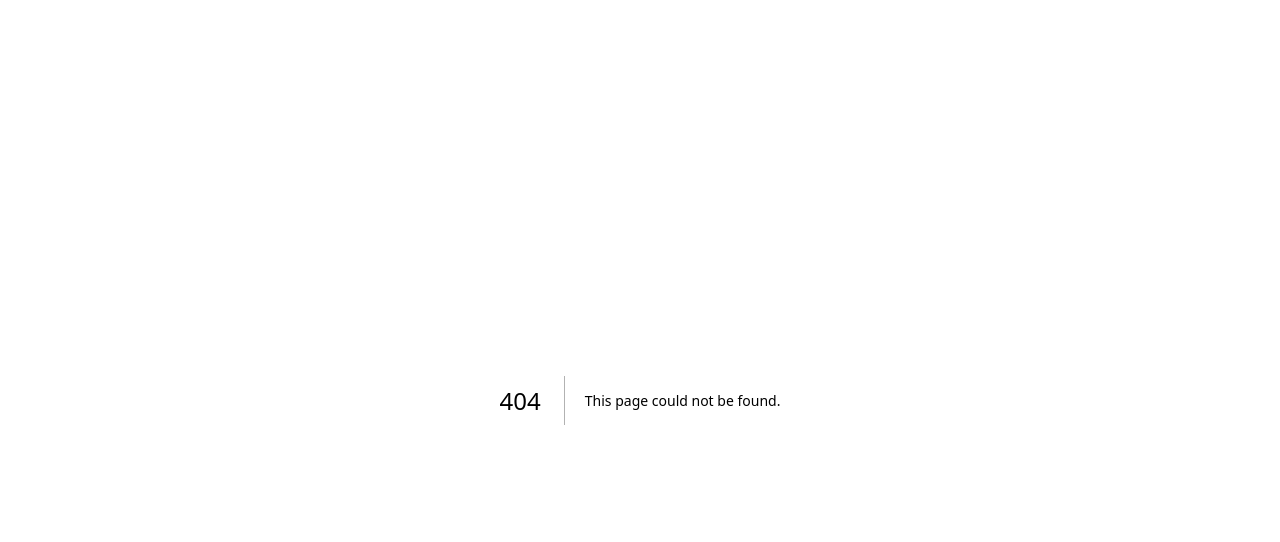
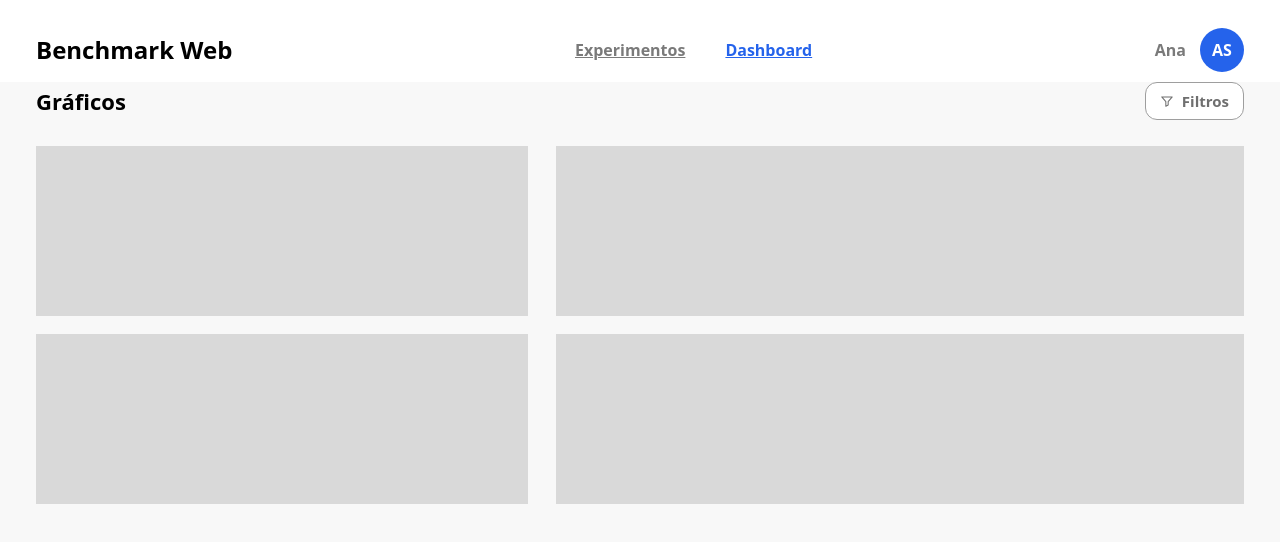
Before and after one commit to ana-clara-souza/front-end-benchmark, a Next.js app: page /dashboard in a window 1280 px wide. Before the commit this address had no page. Shown: the top 542 px of the page. Built offline with nearby package versions, Linux system fonts and the light colour scheme.

Commit message:
Criação da página dashboard

```diff
--- /dev/null
+++ b/app/dashboard/dashboard.css
@@ -0,0 +1,85 @@
+.dashboard-page {
+  min-height: 100vh;
+  background: #f8f8f8;
+}
+
+.dashboard-content {
+  padding: 0 36px 36px;
+}
+
+.dashboard-header {
+  display: flex;
+  align-items: center;
+  justify-content: space-between;
+  margin-bottom: 26px;
+}
+
+.dashboard-title {
+  margin: 0;
+  font-size: 22px;
+  font-weight: 800;
+  color: #000000;
+}
+
+.dashboard-filter-button {
+  height: 38px;
+  padding: 0 14px;
+  border: 1px solid #9e9e9e;
+  border-radius: 12px;
+  background: #ffffff;
+  color: #6f6f6f;
+  font-size: 15px;
+  font-weight: 600;
+  cursor: pointer;
+  display: inline-flex;
+  align-items: center;
+  gap: 8px;
+}
+
+.dashboard-filter-button:hover {
+  border-color: #2563eb;
+  color: #2563eb;
+}
+
+.dashboard-filter-icon {
+  display: flex;
+  align-items: center;
+  justify-content: center;
+}
+
+.dashboard-grid {
+  display: grid;
+  grid-template-columns: 1fr 1.4fr;
+  gap: 18px 28px;
+}
+
+.dashboard-card {
+  background: #d9d9d9;
+  border-radius: 0;
+  min-height: 170px;
+}
+
+.dashboard-card.wide {
+  min-height: 170px;
+}
+
+@media (max-width: 900px) {
+  .dashboard-content {
+    padding: 0 24px 24px;
+  }
+
+  .dashboard-grid {
+    grid-template-columns: 1fr;
+  }
+
+  .dashboard-card,
+  .dashboard-card.wide {
+    min-height: 160px;
+  }
+
+  .dashboard-header {
+    flex-direction: column;
+    align-items: flex-start;
+    gap: 12px;
+  }
+}
--- /dev/null
+++ b/app/dashboard/page.tsx
@@ -0,0 +1,42 @@
+import Navbar from "../../components/Navbar";
+
+export default function DashboardPage() {
+  return (
+    <main className="dashboard-page">
+      <Navbar active="dashboard" userName="Ana" initials="AS" />
+
+      <section className="dashboard-content">
+        <div className="dashboard-header">
+          <h2 className="dashboard-title">Gráficos</h2>
+
+          <button className="dashboard-filter-button" type="button">
+            <span className="dashboard-filter-icon">
+              <svg
+                width="14"
+                height="14"
+                viewBox="0 0 24 24"
+                fill="none"
+                xmlns="http://www.w3.org/2000/svg"
+              >
+                <path
+                  d="M3 5H21L14 13V19L10 21V13L3 5Z"
+                  stroke="currentColor"
+                  strokeWidth="1.8"
+                  strokeLinejoin="round"
+                />
+              </svg>
+            </span>
+            Filtros
+          </button>
+        </div>
+
+        <div className="dashboard-grid">
+          <div className="dashboard-card"></div>
+          <div className="dashboard-card wide"></div>
+          <div className="dashboard-card"></div>
+          <div className="dashboard-card wide"></div>
+        </div>
+      </section>
+    </main>
+  );
+}
--- a/app/layout.tsx
+++ b/app/layout.tsx
@@ -4,7 +4,8 @@ import "./globals.css";
 import 'bootstrap/dist/css/bootstrap.min.css';
 import './cadastro/cadastro.css';
 import './recuperar-senha/recuperar-senha.css';
-
+import "./dashboard/dashboard.css";
+import "../components/navbar.css";
 
 const geistSans = Geist({
   variable: "--font-geist-sans",
--- a/app/page.tsx
+++ b/app/page.tsx
@@ -27,7 +27,9 @@ export default function Login() {
             </a>
 
             <button className="btn btn-primary w-100 mb-3">
+              <a href="/dashboard">
               Entrar
+              </a>
             </button>
 
             <button type="button" className="btn btn-light w-100 border mb-3">
--- a/components/Navbar.tsx
+++ b/components/Navbar.tsx
@@ -1,3 +1,44 @@
-export default function Navbar() {
-  return <nav>Meu menu</nav>
+import Link from "next/link";
+
+type NavbarProps = {
+  active?: "experimentos" | "dashboard";
+  userName?: string;
+  initials?: string;
+};
+
+export default function Navbar({
+  active = "dashboard",
+  userName = "Ana",
+  initials = "AS",
+}: NavbarProps) {
+  return (
+    <header className="app-navbar">
+      <div className="app-navbar-left">
+        <h1 className="app-logo">Benchmark Web</h1>
+      </div>
+
+      <nav className="app-navbar-center">
+        <Link
+          href="/experimentos"
+          className={`app-nav-link ${
+            active === "experimentos" ? "active" : ""
+          }`}
+        >
+          Experimentos
+        </Link>
+
+        <Link
+          href="/dashboard"
+          className={`app-nav-link ${active === "dashboard" ? "active" : ""}`}
+        >
+          Dashboard
+        </Link>
+      </nav>
+
+      <div className="app-navbar-right">
+        <span className="app-user-name">{userName}</span>
+        <div className="app-user-avatar">{initials}</div>
+      </div>
+    </header>
+  );
 }
--- /dev/null
+++ b/components/navbar.css
@@ -0,0 +1,67 @@
+.app-navbar {
+  width: 100%;
+  display: flex;
+  align-items: center;
+  justify-content: space-between;
+  padding: 28px 36px 10px;
+  background: #ffffff;
+}
+
+.app-navbar-left {
+  display: flex;
+  align-items: center;
+}
+
+.app-logo {
+  margin: 0;
+  font-size: 24px;
+  font-weight: 800;
+  color: #000000;
+}
+
+.app-navbar-center {
+  display: flex;
+  align-items: center;
+  gap: 40px;
+}
+
+.app-nav-link {
+  font-size: 16px;
+  font-weight: 600;
+  color: #7a7a7a;
+  transition: 0.2s ease;
+}
+
+.app-nav-link:hover {
+  color: #2563eb;
+}
+
+.app-nav-link.active {
+  color: #2563eb;
+  font-weight: 700;
+}
+
+.app-navbar-right {
+  display: flex;
+  align-items: center;
+  gap: 14px;
+}
+
+.app-user-name {
+  font-size: 16px;
+  font-weight: 600;
+  color: #7a7a7a;
+}
+
+.app-user-avatar {
+  width: 44px;
+  height: 44px;
+  border-radius: 50%;
+  background: #2563eb;
+  color: #ffffff;
+  display: flex;
+  align-items: center;
+  justify-content: center;
+  font-size: 16px;
+  font-weight: 700;
+}
```
